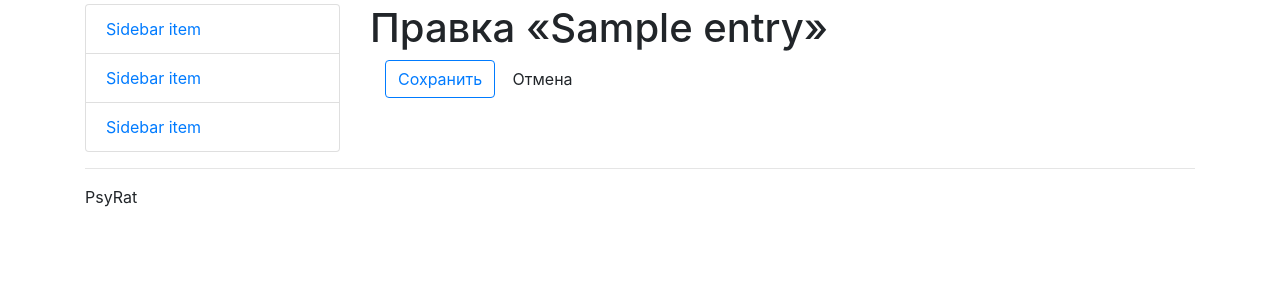
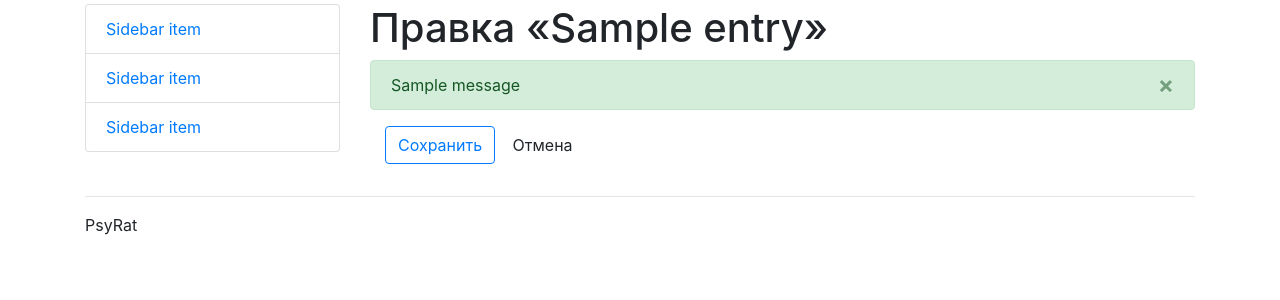
Before and after one commit to Psy-Rat/my-flask-blog, a Python web app: template app/templates/entries/edit.html in a window 1280 px wide. Shown: the part 56-356 px from the top of the page. Run offline with Jinja, Linux system fonts and the light colour scheme; the template is opened without the code that fills it: most values are stand-ins (such as "Sample title", 1, 10 or a date in 2020); one stand-in notice (Sample message) is shown; some libraries are stand-ins or nearby versions.

Commit message:
Flash alearts

```diff
--- a/app/templates/base.html
+++ b/app/templates/base.html
@@ -72,7 +72,18 @@
             </aside>
             <main class="col-md-9">
                 <h1>{% block content_title %}{% endblock %}</h1>
+                {% for category, message in get_flashed_messages(with_categories=true) %}
+                    <div class="alert alert-dismissible alert-{{ category }} fade show" role="alert">
+                        <button type="button" class="close" data-dismiss="alert" aria-label="Close">
+                            <span aria-hidden="true">&times;</span>
+                            <span class="sr-only">Close</span>
+                        </button>
+                        {{ message }}
+                    </div>
+                {% endfor %}
+
                 {% block content_control %}{% endblock content_control %}
+
                 {% block content %}
                 {% endblock %}
             </main>
```
